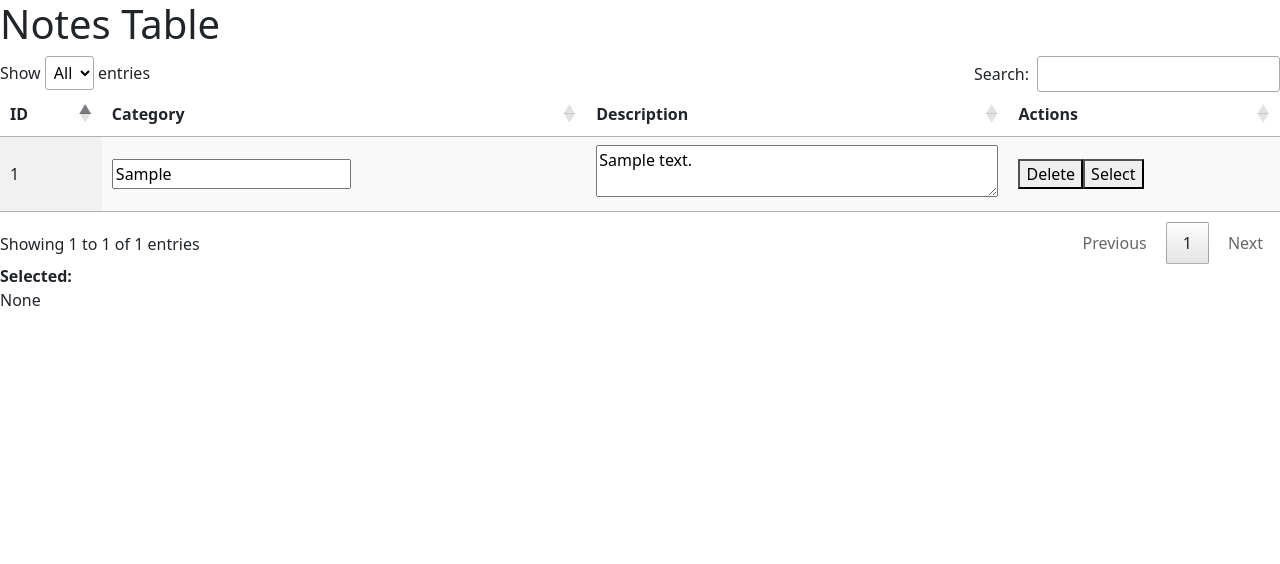
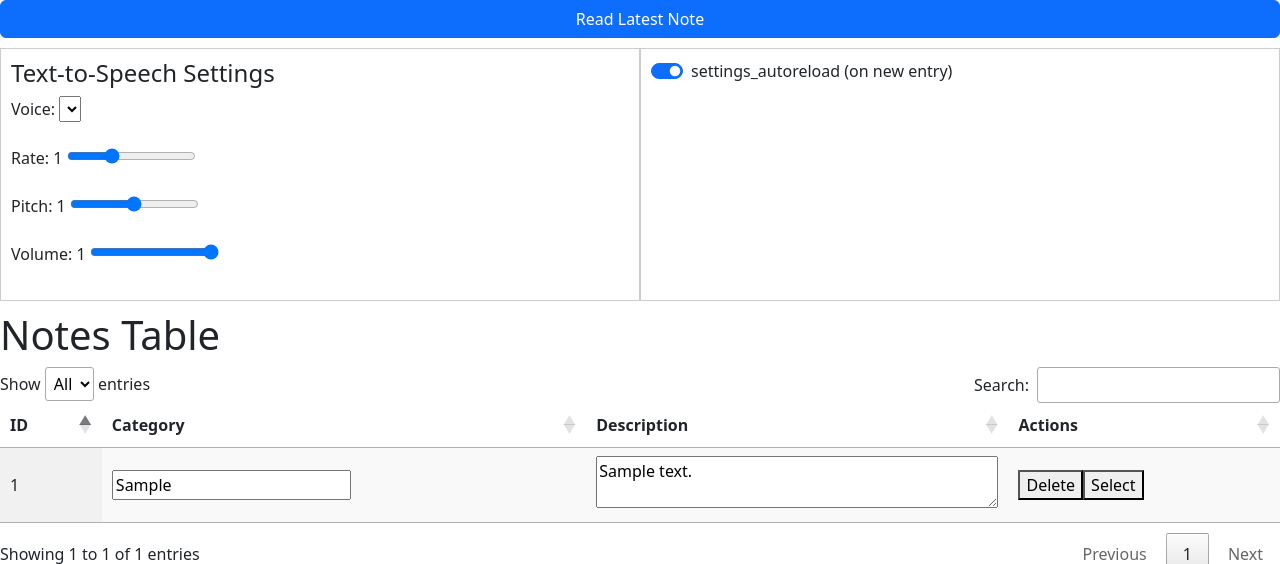
Before and after one commit to Izzy3110/NoteApp-Flask-SocketIO, a Flask app: page / in a window 1280 px wide. Shown: the top 564 px of the page. Run offline with Flask 3, Linux system fonts and the light colour scheme; tables that the repository leaves empty hold one stand-in row (values such as "Sample post"); lists and menus that the app fills with data are empty; some libraries are stand-ins or nearby versions.

Commit message:
- directory structure - text to speech etc.

```diff
--- a/app.py
+++ b/app/app.py
@@ -33,8 +33,12 @@ if getattr(sys, 'frozen', False):
 else:
     exe_dir = os.path.abspath(".")
 
+env = "DEVELOPMENT"
 # Ensure .env file path
-env_path = resource_path(os.path.join(exe_dir, ".env"))
+if env == "DEVELOPMENT":
+    env_path = resource_path(os.path.join(exe_dir, "..", ".env"))
+else:
+    env_path = resource_path(os.path.join(exe_dir, ".env"))
 
 # Load the environment variables from the .env file
 if os.path.exists(env_path):
--- a/templates/index.html
+++ b/backend/templates/index.html
@@ -24,6 +24,34 @@
 </style>
 </head>
 <body>
+<div class="container-fluid">
+    <div class="row">
+        <button class="btn btn-primary" id="read_latest_btn">Read Latest Note</button>
+        <!-- TTS Controls -->
+        <div id="tts_controls" class="col-md-6" style="margin:10px 0; padding:10px; border:1px solid #ccc; ">
+            <h4>Text-to-Speech Settings</h4>
+
+            <label for="voiceSelect">Voice:</label>
+            <select id="voiceSelect"></select><br><br>
+
+            <label for="rateSlider">Rate: <span id="rateVal">1</span></label>
+            <input type="range" id="rateSlider" min="0.5" max="2" step="0.1" value="1"><br><br>
+
+            <label for="pitchSlider">Pitch: <span id="pitchVal">1</span></label>
+            <input type="range" id="pitchSlider" min="0" max="2" step="0.1" value="1"><br><br>
+
+            <label for="volumeSlider">Volume: <span id="volumeVal">1</span></label>
+            <input type="range" id="volumeSlider" min="0" max="1" step="0.1" value="1"><br><br>
+        </div>
+        <div id="tts_controls" class="col-md-6" style="margin:10px 0; padding:10px; border:1px solid #ccc; ">
+            <div class="form-check form-switch">
+                <input class="form-check-input" type="checkbox" id="cb_settings_autoreload_on_new_entry" checked>
+                <label class="form-check-label" for="cb_settings_autoreload_on_new_entry">settings_autoreload (on new entry)</label>
+            </div>
+        </div>
+    </div>
+</div>
+
     <h1>Notes Table</h1>
     <table id="notesTable" class="display" style="width:100%">
         <thead>
@@ -42,6 +70,64 @@
     </div>
 <script>
 let selected = []
+let voices = [];
+var app_settings = {}
+let app_settings_obj = {}
+
+function populateVoices() {
+    voices = speechSynthesis.getVoices();
+    const voiceSelect = document.getElementById('voiceSelect');
+    voiceSelect.innerHTML = '';
+    voices.forEach(v => {
+        const option = document.createElement('option');
+        option.value = v.name;
+        option.textContent = `${v.name} (${v.lang})`;
+        voiceSelect.appendChild(option);
+    });
+    if(app_settings_obj) {
+        if (app_settings_obj["settings_voice"] !== undefined) {
+            console.log(app_settings_obj["settings_voice"])
+            console.log($("#voiceSelect").find($("option")))
+            $("#voiceSelect").val(app_settings_obj["settings_voice"]).trigger("change")
+        }
+    }
+}
+
+populateVoices()
+
+// Listen for voiceschanged event
+speechSynthesis.onvoiceschanged = populateVoices;
+
+// Update slider labels dynamically
+['rate', 'pitch', 'volume'].forEach(type => {
+    const slider = document.getElementById(type + 'Slider');
+    const valLabel = document.getElementById(type + 'Val');
+    slider.addEventListener('input', () => {
+        valLabel.textContent = slider.value;
+    });
+});
+
+// Modified speakText function
+function speakText(text) {
+    if ('speechSynthesis' in window) {
+        const utterance = new SpeechSynthesisUtterance(text);
+
+        const voiceName = document.getElementById('voiceSelect').value;
+        if (voiceName && voices.length > 0) {
+            const selectedVoice = voices.find(v => v.name === voiceName);
+            if (selectedVoice) utterance.voice = selectedVoice;
+        }
+
+        // Get slider values
+        utterance.rate = parseFloat(document.getElementById('rateSlider').value);
+        utterance.pitch = parseFloat(document.getElementById('pitchSlider').value);
+        utterance.volume = parseFloat(document.getElementById('volumeSlider').value);
+
+        speechSynthesis.speak(utterance);
+    } else {
+        alert("Sorry, your browser does not support text-to-speech.");
+    }
+}
 
 function setSelected(btn_element) {
      $(btn_element).parent().parent().find("td").each(function(index, element) {
@@ -72,7 +158,50 @@ function autoSizeTextarea(textarea) {
     textarea.style.height = textarea.scrollHeight + 'px'; // set to scrollHeight
 }
 
+
+
+let ls_settings = localStorage.getItem("app_settings")
+if(ls_settings == null) {
+    app_settings_obj = {
+        "settings_autoreload_on_new_entry": true
+    }
+    app_settings_obj_str = JSON.stringify(app_settings_obj)
+    localStorage.setItem("app_settings", app_settings_obj_str)
+} else {
+    app_settings_obj_str = ls_settings
+    app_settings_obj = JSON.parse(app_settings_obj_str)
+}
+
+
+
 $(document).ready(function() {
+    $("#voiceSelect").on('change', function(ev) {
+        let voice_set = $(this).val()
+        app_settings_obj["settings_voice"] = voice_set
+        localStorage.setItem('app_settings', JSON.stringify(app_settings_obj))
+    })
+    $("#cb_settings_autoreload_on_new_entry").on('change', function(ev) {
+        let newState = $(this).prop('checked')
+        app_settings_obj["settings_autoreload_on_new_entry"] = newState
+        localStorage.setItem('app_settings', JSON.stringify(app_settings_obj))
+    })
+
+// Example usage for your "Read Latest Note" button
+$('#read_latest_btn').on('click', function() {
+    // Get DataTable instance
+    const table = $('#notesTable').DataTable();
+
+    // Get all data and pick the last item
+    const allData = table.rows().data().toArray();
+    if (allData.length === 0) {
+        speakText("No notes available.");
+        return;
+    }
+
+    const latest = allData[allData.length - 1];
+    const text = `Latest note. Category: ${latest.category}. Description: ${latest.description}.`;
+    speakText(text);
+});
 
         socket.on('connect', function() {
             socket.emit('my event', {data: 'I\'m connected!'});
```
Also changed, not shown: app/generate_tray_icon.py (renamed from generate_tray_icon.py), app/tray_icon.png (renamed from tray_icon.png), backend/backend.py (renamed from backend.py), backend/generate_tray_icon-backend.py (renamed from generate_tray_icon-backend.py), backend/static/moment-with-locales.js (renamed from static/moment-with-locales.js), backend/tray_icon-backend.png (renamed from tray_icon-backend.png), 11 other files.
